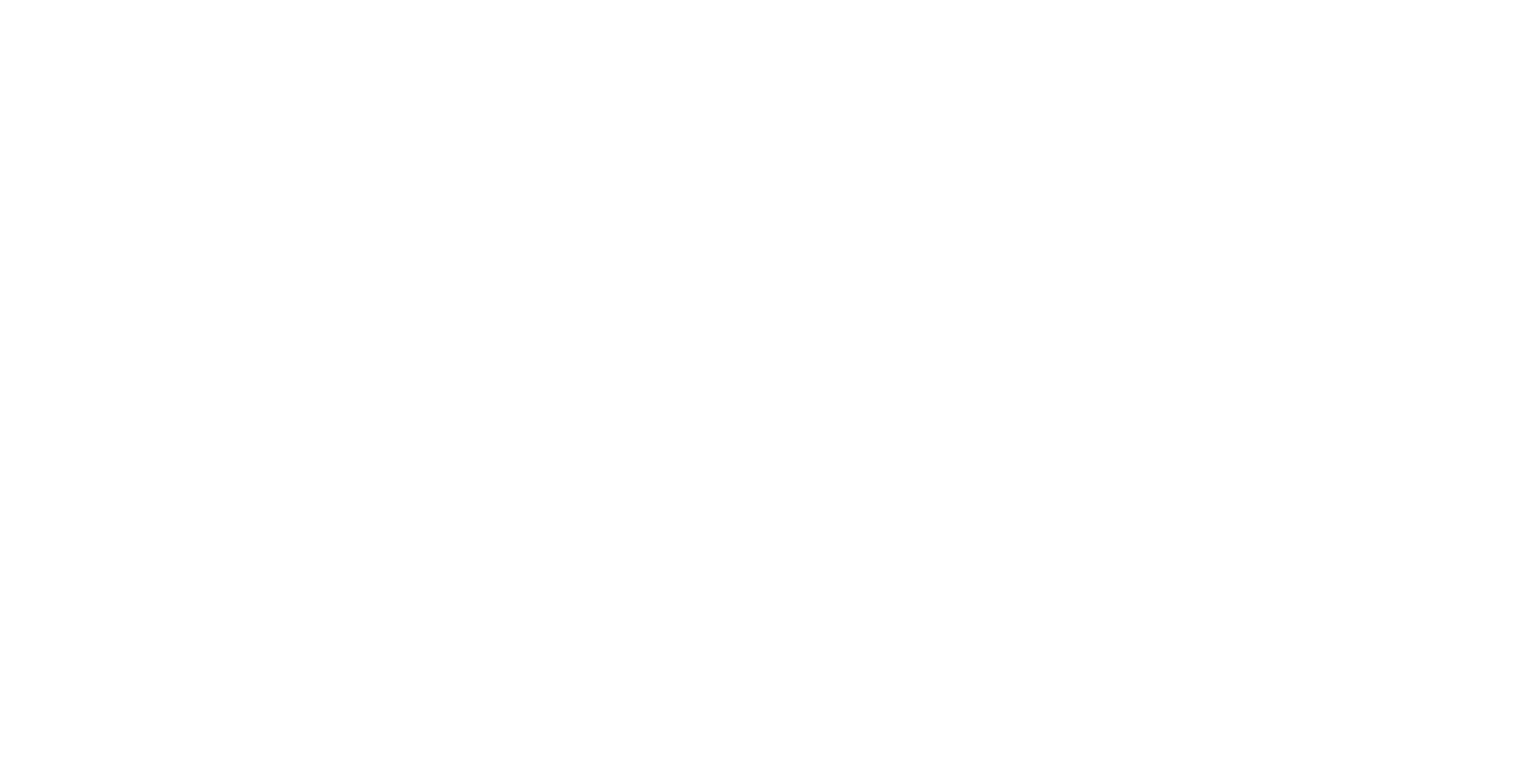
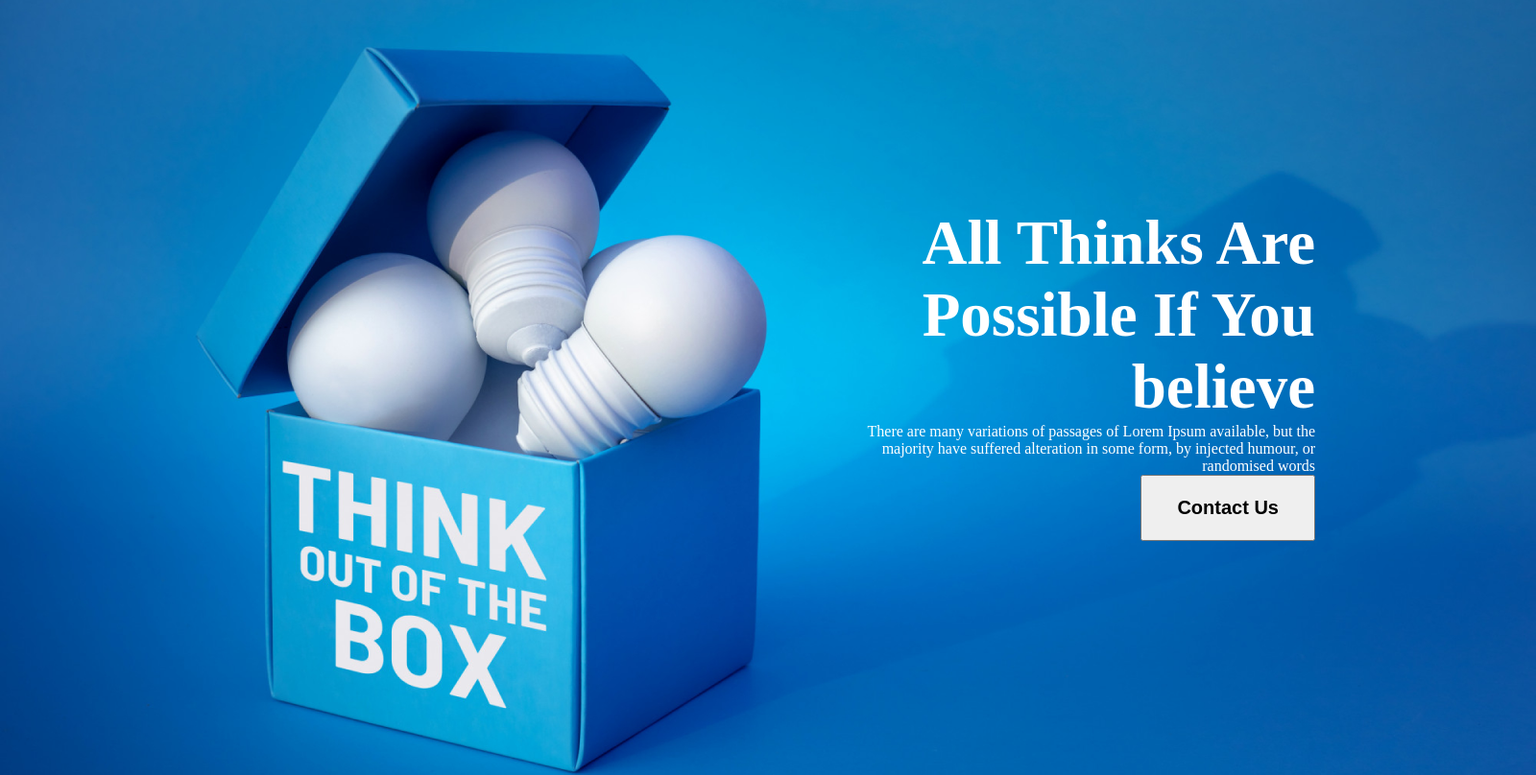
Before and after one commit to khslid234/new-year-website, a plain HTML site: page index.html in a window 1280 px wide. Shown: the whole page at 96% size, 1600 px wide, since content can reach past the window. Drawn offline with Linux system fonts and the light colour scheme.

Commit message:
developer

```diff
--- a/index.html
+++ b/index.html
@@ -5,8 +5,21 @@
     <meta http-equiv="X-UA-Compatible" content="IE=edge">
     <meta name="viewport" content="width=device-width, initial-scale=1.0">
     <title>New Year Website</title>
+    <link rel="stylesheet" href="styles/style.css">
 </head>
 <body>
+    <header class="header">
+        <div class="container">
+            <h2 class="header-titel">All Thinks Are Possible If You believe</h2>
+            <p class="header-description">There are many variations of passages of Lorem Ipsum available, but the majority have suffered alteration in some form, by injected humour, or randomised words</p>
+            <button class="btn-primary">Contact Us</button>
+        </div>
+    </header>
+    <main>
 
+    </main>
+    <footer class="footer">
+
+    </footer>
 </body>
 </html>
--- a/styles/style.css
+++ b/styles/style.css
@@ -0,0 +1,32 @@
+* {
+    margin: 0;
+    font-family: ;
+}
+.btn-primary{
+    font-weight: 600;
+    font-size: 20px;
+    padding: 21px 36px;
+}
+
+/* Header or Banner Style */
+
+.header{
+    background: url(../images/banner/banner3.png);
+    background-repeat: no-repeat;
+    width: 1600px;
+    height: 808px;
+}
+.container{
+    text-align: right;
+    padding-right: 230px;
+    padding-left: 876px;
+    padding-top: 216px;
+}
+.header-titel{
+    font-weight: 700;
+    font-size: 65px;
+    color: #FFFFFF;
+}
+.header-description{
+   color: #FFFFFF;
+}
```
